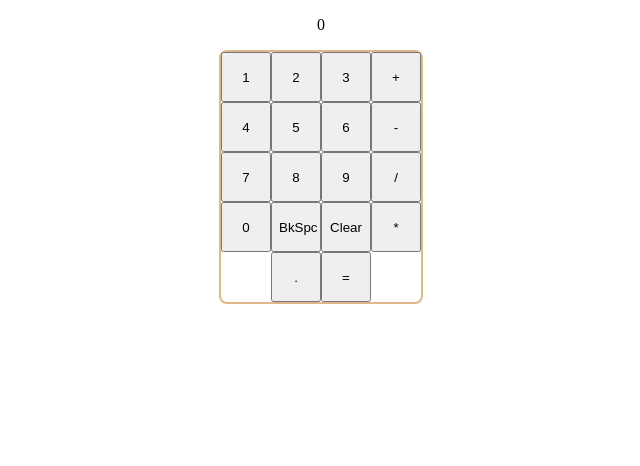
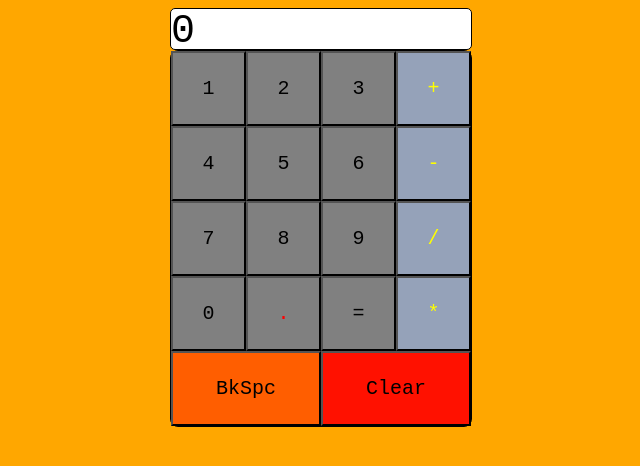
Before and after one commit to timkwali/calculator, a plain HTML site: page index.html in a window 1280 px wide. Shown: the whole page, without its empty margins (319-959 px from the left). Drawn offline with Linux system fonts and the light colour scheme.

Commit message:
changed position of error message and updated css

```diff
--- a/index.html
+++ b/index.html
@@ -24,12 +24,14 @@
       <button class = "key" id = "9" onclick = "clickNum(nine)" data-key = "105" >9</button>
       <button class = "sign" id = "divide" onclick = "clickOperator(divide, '/')" data-key = "111" >/</button>
       <button class = "key" id = "0" onclick = "clickNum(zero)" data-key = "96" >0</button>
-      <button id = "bkS" onclick = "backSpace()" data-key = "8">BkSpc</button>
-      <button id = "clr" onclick = "clearScreen()" data-key = "32" >Clear</button>
-      <button class = "sign" id = "multiply" onclick = "clickOperator(multiply, '*')" data-key = "106" >*</button>
       <button id = "dot" data-key = "110" onclick = "inputDot()">.</button>
       <button id = "eqls" onclick = "operate()" data-key = "13" >=</button>
+      <button class = "sign" id = "multiply" onclick = "clickOperator(multiply, '*')" data-key = "106" >*</button>
+      <button id = "bkS" onclick = "backSpace()" data-key = "8" style = "flex-basis: 150px">BkSpc</button>
+      <button id = "clr" onclick = "clearScreen()" data-key = "32" style = "flex-basis: 150px">Clear</button>
     </div>
+
+    <div id = "message"></div>
 
     <script type = "text/javascript"
             src = "script.js">
--- a/script.js
+++ b/script.js
@@ -43,7 +43,7 @@ function operate() { //executes calculator operations
   if(a == "" || input == "") {
     flashScreen(); //stops the calculator from bringing up error messages when equals to is pressed prematurely
   } else if(input == 0 && oprt == divide) { //guards against calculator crash
-    display.innerHTML = `Smart ass eh? ${a} divide by zero is infinity!!!`
+    message.innerHTML = `Smart ass eh? ${a} divide by zero is infinity!!!`
   } else {
     b = input;
     display.innerHTML =  oprt(a, b);
@@ -110,6 +110,7 @@ const display = document.querySelector("p"); //Shows calculator inputs and resul
 const numKey = document.querySelectorAll(".key"); //gets keyboard number keys
 const signKey = document.querySelectorAll(".sign"); //gets keyboard sign keys
 const clear = document.querySelector("#clr");
+const message = document.querySelector("#message");
 let a = ""; //holds first value for calculation
 let b = ""; //holds second value for calculation
 let oprt = ""; //temporarily holds current calculation operator
--- a/style.css
+++ b/style.css
@@ -1,15 +1,15 @@
 /** calculator **/
-
 body {
   text-align: center;
+  background-color: #ffa700;
 }
 
 #container {
-  border: 2px solid burlywood;
+  border: 1px solid black;
   border-radius: 8px;
   margin: 0px auto;
-  width: 200px;
-  height: 250px;
+  width: 300px;
+  height: 375px;
   display: flex;
   flex-direction: row;
   flex-wrap: wrap;
@@ -19,14 +19,54 @@ body {
 }
 
 button {
-  width: 50px;
-  height: 50px;
+  width: 75px;
+  height: 75px;
+  font-family: monospace;
+  font-size: 20px;
+  background-color: grey;
 }
 
-input {
+button:hover {
+
+}
+
+p {
   display: inline-block;
-  width: 200px;
-  height: 30px;
-  border: 1px, solid black;
+  text-align: left;
+  margin: 0px;
+  width: 300px;
+  height: 40px;
+  border: 1px solid black;
   border-radius: 5px;
+  font-family: monospace;
+  font-size: 40px;
+  background-color: white;
 }
+
+#clr {
+  background-color: rgb(255, 17, 0);
+}
+
+#bkS {
+  background-color: rgb(255, 94, 0);
+}
+
+.sign {
+  background-color: #95a2b9;
+  color: yellow;
+}
+
+#eqls {
+  background-color:
+}
+
+#dot {
+  color: red;
+}
+
+#message {
+  margin: 50px;
+  font-family: monospace;
+  font-size: 20px;
+  color: white;
+}
```
